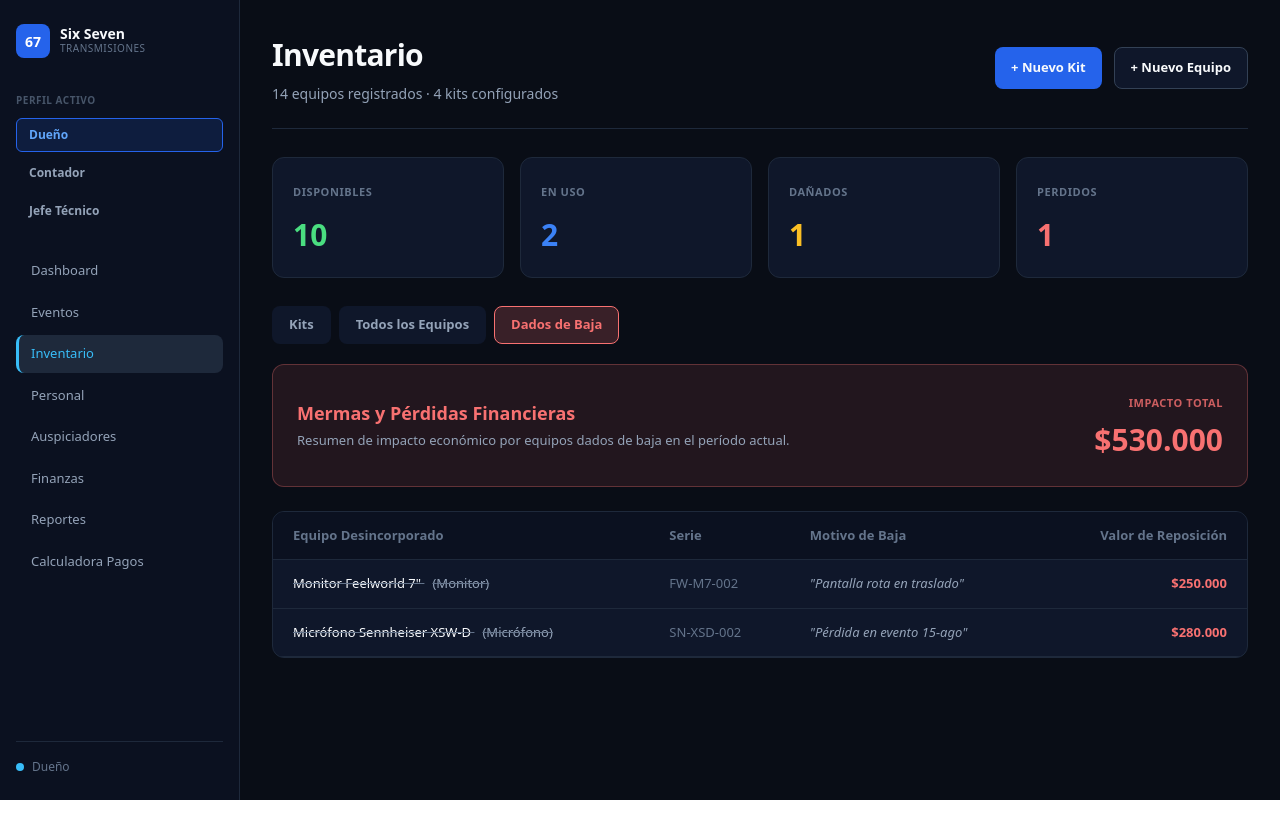
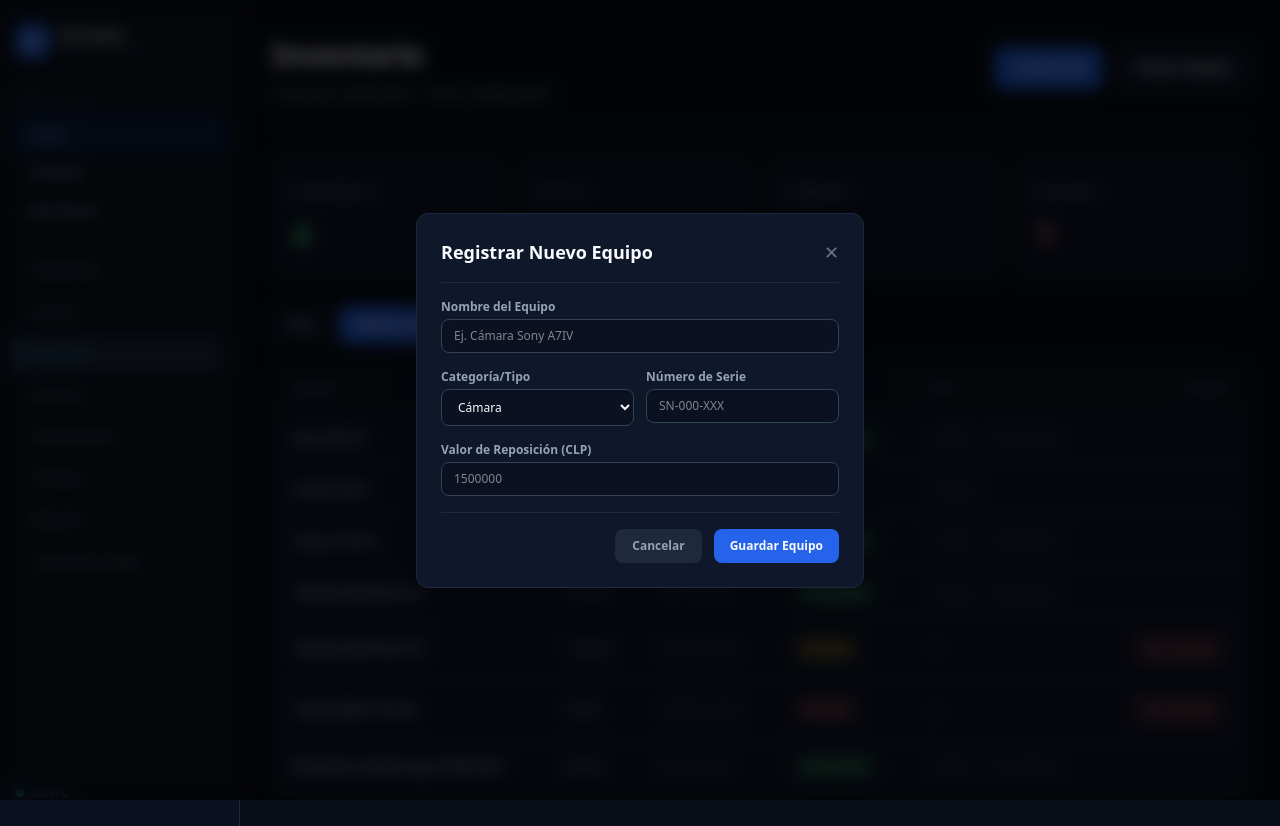
Before and after one commit to iguanitasalvaje/proyecto-isw-2026, a React (Vite) app in the folder client/: page /inventario in a window 1280 px wide. Both pictures are taken after a click on the button "+ Nuevo Equipo". Before the commit the page ends 800 px from the top, so only its background shows below. Built offline with nearby package versions, Linux system fonts and the light colour scheme.

Commit message:
feat(ui): implementa modal de nuevo equipo y consolidado de mermas

```diff
--- a/client/src/pages/InventarioPage.jsx
+++ b/client/src/pages/InventarioPage.jsx
@@ -1,5 +1,6 @@
 import React, { useState } from 'react';
 
+// 1. Datos iniciales de prueba (Mock Data) con valor de reposición monetario (RF9 y RF13)
 const EQUIPOS_INICIALES = [
   { id: 1, nombre: 'Sony FX3 #1', tipo: 'Cámara', serie: 'SN-FX3-001', estado: 'Disponible', kits: ['Fútbol', 'Corporativo'], valorReposicion: 3500000 },
   { id: 2, nombre: 'Sony FX3 #2', tipo: 'Cámara', serie: 'SN-FX3-002', estado: 'En Uso', kits: ['Fútbol'], valorReposicion: 3500000 },
@@ -8,16 +9,51 @@ const EQUIPOS_INICIALES = [
   { id: 5, nombre: 'Trípode Manfrotto #2', tipo: 'Trípode', serie: 'MF-T100-002', estado: 'Dañado', kits: [], valorReposicion: 450000 },
   { id: 6, nombre: 'Cable HDMI 15m #2', tipo: 'Cable', serie: 'HDMI-15-002', estado: 'Perdido', kits: [], valorReposicion: 35000 },
   { id: 7, nombre: 'Mezcladora Blackmagic ATEM Mini', tipo: 'Switch', serie: 'BM-AM-001', estado: 'Disponible', kits: ['Fútbol', 'Corporativo'], valorReposicion: 800000 },
+  // Equipos en historial de baja para el reporte financiero de mermas (RF13)
   { id: 8, nombre: 'Monitor Feelworld 7"', tipo: 'Monitor', serie: 'FW-M7-002', estado: 'Dado de Baja', kits: [], valorReposicion: 250000, motivo: 'Pantalla rota en traslado' },
   { id: 9, nombre: 'Micrófono Sennheiser XSW-D', tipo: 'Micrófono', serie: 'SN-XSD-002', estado: 'Dado de Baja', kits: [], valorReposicion: 280000, motivo: 'Pérdida en evento 15-ago' },
 ];
 
 export default function InventarioPage() {
-  const [tabActiva, setTabActiva] = useState('bajas');
-  const [equipos] = useState(EQUIPOS_INICIALES);
+  // Estados para controlar las pestañas y la lista de equipos
+  const [tabActiva, setTabActiva] = useState('equipos');
+  const [equipos, setEquipos] = useState(EQUIPOS_INICIALES);
 
+  // Estado para el Modal de Nuevo Equipo (RF9)
+  const [mostrarModalNuevo, setMostrarModalNuevo] = useState(false);
+  const [nuevoNombre, setNuevoNombre] = useState('');
+  const [nuevoTipo, setNuevoTipo] = useState('Cámara');
+  const [nuevaSerie, setNuevaSerie] = useState('');
+  const [nuevoValor, setNuevoValor] = useState('');
+
+  // Filtrar equipos dados de baja
   const equiposDeBaja = equipos.filter(e => e.estado === 'Dado de Baja');
+
+  // Calcular pérdida financiera total (RF13)
   const perdidaTotal = equiposDeBaja.reduce((total, equipo) => total + (equipo.valorReposicion || 0), 0);
+
+  // Función para procesar el guardado de un nuevo equipo en el estado reactivo
+  const handleGuardarEquipo = (e) => {
+    e.preventDefault();
+    const nuevoEquipoObj = {
+      id: Date.now(),
+      nombre: nuevoNombre,
+      tipo: nuevoTipo,
+      serie: nuevaSerie,
+      estado: 'Disponible',
+      kits: [],
+      valorReposicion: Number(nuevoValor) || 0,
+    };
+
+    setEquipos([nuevoEquipoObj, ...equipos]);
+    setMostrarModalNuevo(false);
+
+    // Limpiar formulario
+    setNuevoNombre('');
+    setNuevaSerie('');
+    setNuevoValor('');
+    setNuevoTipo('Cámara');
+  };
 
   const obtenerClasesBadge = (estado) => {
     switch (estado) {
@@ -33,40 +69,54 @@ export default function InventarioPage() {
   return (
     <div className="min-h-screen bg-[#090d16] text-[#f8fafc] p-8 font-sans box-border">
 
+      {/* Encabezado */}
       <div className="flex justify-between items-center border-b border-[#1e293b] pb-6">
         <div>
           <h1 className="text-[30px] font-[700] text-[#f8fafc] m-0 tracking-tight">Inventario</h1>
-          <p className="text-[14px] font-[400] text-[#94a3b8] mt-1.5">14 equipos registrados · 4 kits configurados</p>
+          <p className="text-[14px] font-[400] text-[#94a3b8] mt-1.5">{equipos.length} equipos registrados · 4 kits configurados</p>
         </div>
         <div className="flex gap-3">
           <button className="px-4 py-2.5 bg-[#2563eb] text-[#f8fafc] border-none rounded-lg cursor-pointer font-semibold text-[13px] hover:bg-[#1d4ed8] transition-colors">
             + Nuevo Kit
           </button>
-          <button className="px-4 py-2.5 bg-[#0f172a] text-[#f8fafc] border border-[#334155] rounded-lg cursor-pointer font-semibold text-[13px] hover:bg-[#1e293b] transition-colors">
+          <button
+            onClick={() => setMostrarModalNuevo(true)}
+            className="px-4 py-2.5 bg-[#0f172a] text-[#f8fafc] border border-[#334155] rounded-lg cursor-pointer font-semibold text-[13px] hover:bg-[#1e293b] transition-colors"
+          >
             + Nuevo Equipo
           </button>
         </div>
       </div>
 
+      {/* Tarjetas resumen */}
       <div className="grid grid-cols-4 gap-4 my-7">
         <div className="bg-[#0f172a] border border-[#1e293b] rounded-xl p-5">
           <span className="text-[11px] uppercase text-[#64748b] font-bold tracking-wider">Disponibles</span>
-          <p className="text-[30px] font-bold text-[#4ade80] mt-2.5 mb-0">10</p>
+          <p className="text-[30px] font-bold text-[#4ade80] mt-2.5 mb-0">
+            {equipos.filter(e => e.estado === 'Disponible').length}
+          </p>
         </div>
         <div className="bg-[#0f172a] border border-[#1e293b] rounded-xl p-5">
           <span className="text-[11px] uppercase text-[#64748b] font-bold tracking-wider">En Uso</span>
-          <p className="text-[30px] font-bold text-[#3b82f6] mt-2.5 mb-0">2</p>
+          <p className="text-[30px] font-bold text-[#3b82f6] mt-2.5 mb-0">
+            {equipos.filter(e => e.estado === 'En Uso').length}
+          </p>
         </div>
         <div className="bg-[#0f172a] border border-[#1e293b] rounded-xl p-5">
           <span className="text-[11px] uppercase text-[#64748b] font-bold tracking-wider">Dañados</span>
-          <p className="text-[30px] font-bold text-[#fbbf24] mt-2.5 mb-0">1</p>
+          <p className="text-[30px] font-bold text-[#fbbf24] mt-2.5 mb-0">
+            {equipos.filter(e => e.estado === 'Dañado').length}
+          </p>
         </div>
         <div className="bg-[#0f172a] border border-[#1e293b] rounded-xl p-5">
           <span className="text-[11px] uppercase text-[#64748b] font-bold tracking-wider">Perdidos</span>
-          <p className="text-[30px] font-bold text-[#f87171] mt-2.5 mb-0">1</p>
+          <p className="text-[30px] font-bold text-[#f87171] mt-2.5 mb-0">
+            {equipos.filter(e => e.estado === 'Perdido').length}
+          </p>
         </div>
       </div>
 
+      {/* Subnavegación de Tabs */}
       <div className="flex gap-2 mb-5">
         {[
           { id: 'kits', label: 'Kits' },
@@ -92,6 +142,7 @@ export default function InventarioPage() {
         })}
       </div>
 
+      {/* Tabla de Todos los Equipos */}
       {tabActiva === 'equipos' && (
         <div className="bg-[#0f172a] border border-[#1e293b] rounded-xl overflow-hidden">
           <table className="w-full border-collapse text-left text-[13px]">
@@ -141,6 +192,7 @@ export default function InventarioPage() {
         </div>
       )}
 
+      {/* Vista Dados de Baja (RF13 - Consolidado Financiero de Mermas) */}
       {tabActiva === 'bajas' && (
         <div className="space-y-6">
           {equiposDeBaja.length > 0 && (
@@ -193,12 +245,101 @@ export default function InventarioPage() {
         </div>
       )}
 
+      {/* Vista Kits */}
       {tabActiva === 'kits' && (
         <div className="bg-[#0f172a] border border-[#1e293b] rounded-xl p-10 text-center text-[#64748b] text-[14px]">
           Configuración y asignación de Kits lógicos (en construcción).
         </div>
       )}
 
+      {/* Modal interactivo de Registro de Nuevo Equipo (RF9) */}
+      {mostrarModalNuevo && (
+        <div className="fixed inset-0 bg-black/70 backdrop-blur-sm flex items-center justify-center z-50 p-4">
+          <div className="bg-[#0f172a] border border-[#1e293b] rounded-xl w-full max-w-md p-6 shadow-2xl">
+            <div className="flex justify-between items-center border-b border-[#1e293b] pb-4 mb-4">
+              <h3 className="text-lg font-bold text-[#f8fafc] m-0">Registrar Nuevo Equipo</h3>
+              <button
+                onClick={() => setMostrarModalNuevo(false)}
+                className="text-[#64748b] hover:text-[#f8fafc] bg-transparent border-none text-lg cursor-pointer"
+              >
+                ✕
+              </button>
+            </div>
+
+            <form onSubmit={handleGuardarEquipo} className="space-y-4">
+              <div>
+                <label className="block text-xs font-semibold text-[#94a3b8] mb-1">Nombre del Equipo</label>
+                <input
+                  type="text"
+                  required
+                  value={nuevoNombre}
+                  onChange={(e) => setNuevoNombre(e.target.value)}
+                  placeholder="Ej. Cámara Sony A7IV"
+                  className="w-full bg-[#0b1120] border border-[#334155] rounded-lg px-3 py-2 text-xs text-[#f8fafc] focus:outline-none focus:border-[#2563eb]"
+                />
+              </div>
+
+              <div className="grid grid-cols-2 gap-3">
+                <div>
+                  <label className="block text-xs font-semibold text-[#94a3b8] mb-1">Categoría/Tipo</label>
+                  <select
+                    value={nuevoTipo}
+                    onChange={(e) => setNuevoTipo(e.target.value)}
+                    className="w-full bg-[#0b1120] border border-[#334155] rounded-lg px-3 py-2 text-xs text-[#f8fafc] focus:outline-none focus:border-[#2563eb]"
+                  >
+                    <option>Cámara</option>
+                    <option>Trípode</option>
+                    <option>Cable</option>
+                    <option>Monitor</option>
+                    <option>Audio</option>
+                    <option>Switch</option>
+                  </select>
+                </div>
+                <div>
+                  <label className="block text-xs font-semibold text-[#94a3b8] mb-1">Número de Serie</label>
+                  <input
+                    type="text"
+                    required
+                    value={nuevaSerie}
+                    onChange={(e) => setNuevaSerie(e.target.value)}
+                    placeholder="SN-000-XXX"
+                    className="w-full bg-[#0b1120] border border-[#334155] rounded-lg px-3 py-2 text-xs text-[#f8fafc] focus:outline-none focus:border-[#2563eb]"
+                  />
+                </div>
+              </div>
+
+              <div>
+                <label className="block text-xs font-semibold text-[#94a3b8] mb-1">Valor de Reposición (CLP)</label>
+                <input
+                  type="number"
+                  required
+                  value={nuevoValor}
+                  onChange={(e) => setNuevoValor(e.target.value)}
+                  placeholder="1500000"
+                  className="w-full bg-[#0b1120] border border-[#334155] rounded-lg px-3 py-2 text-xs text-[#f8fafc] focus:outline-none focus:border-[#2563eb]"
+                />
+              </div>
+
+              <div className="flex justify-end gap-3 pt-4 border-t border-[#1e293b]">
+                <button
+                  type="button"
+                  onClick={() => setMostrarModalNuevo(false)}
+                  className="px-4 py-2 bg-[#1e293b] text-[#94a3b8] rounded-lg text-xs font-semibold hover:text-[#f8fafc] transition-colors border border-transparent"
+                >
+                  Cancelar
+                </button>
+                <button
+                  type="submit"
+                  className="px-4 py-2 bg-[#2563eb] text-[#f8fafc] rounded-lg text-xs font-semibold hover:bg-[#1d4ed8] transition-colors border-none cursor-pointer"
+                >
+                  Guardar Equipo
+                </button>
+              </div>
+            </form>
+          </div>
+        </div>
+      )}
+
     </div>
   );
 }
```
